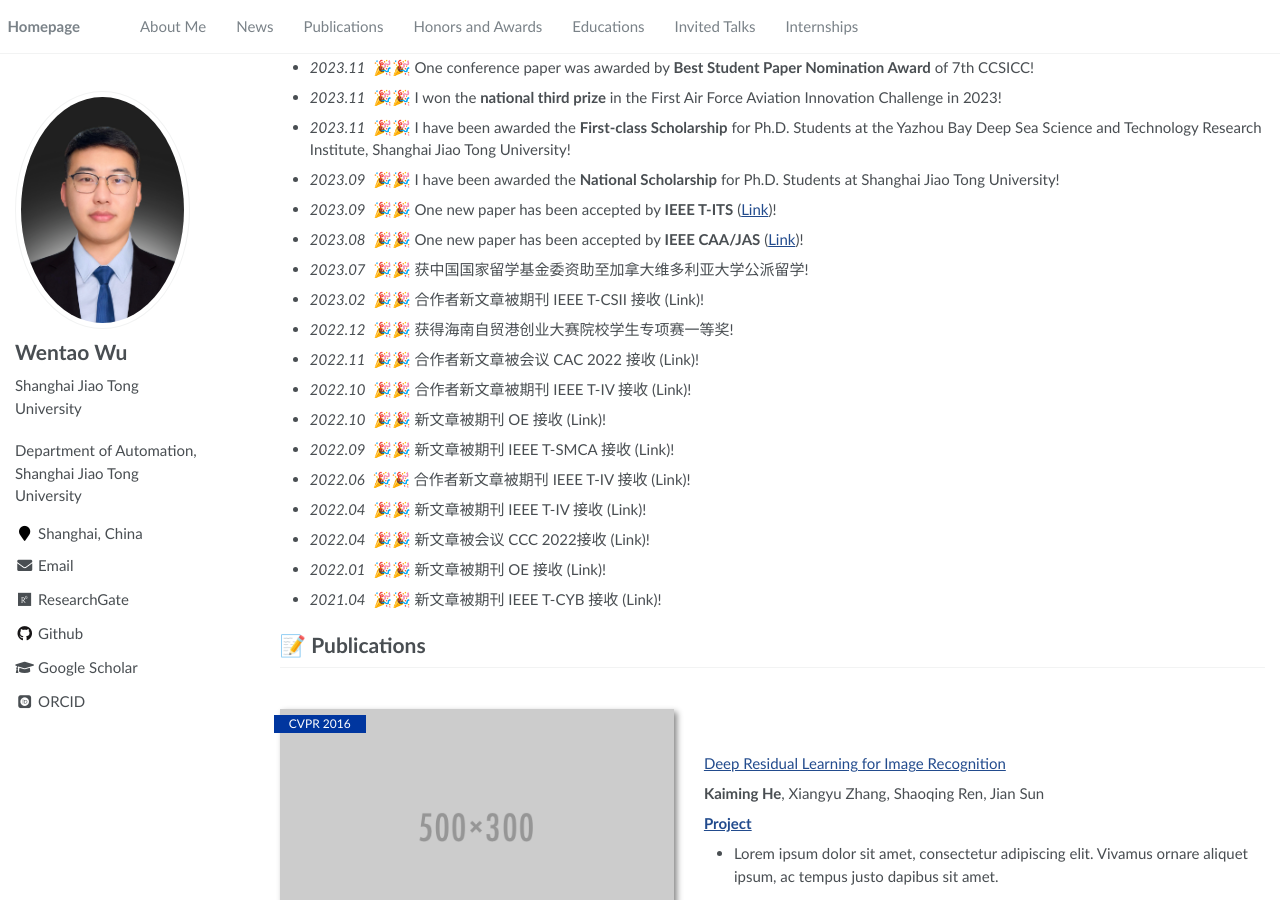
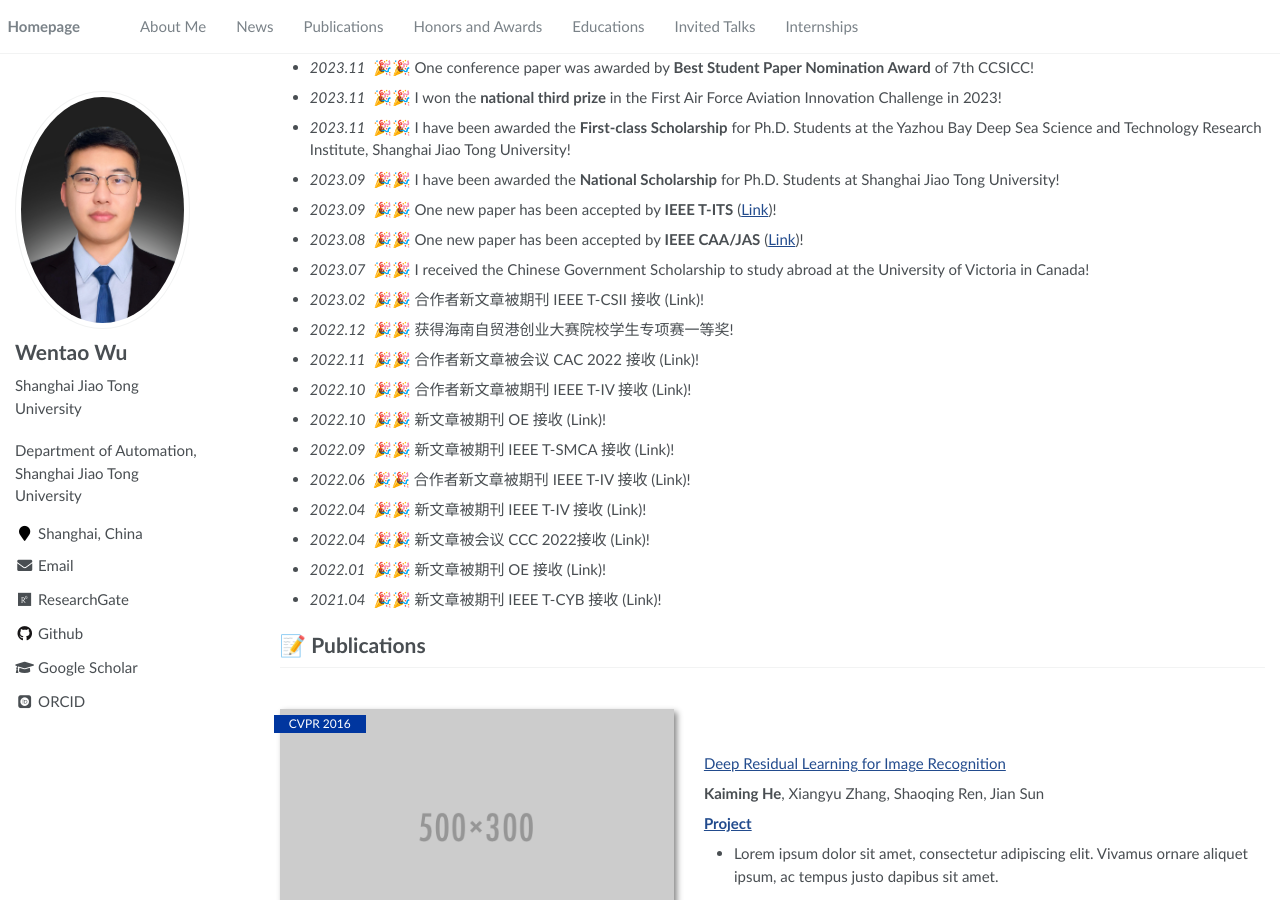
Before and after one commit to wwtsjtu/wwt.github.io, a Jekyll site: the page built from _pages/about.md, in a window 1280 px wide and 900 px high, scrolled down 788 px. Built offline with Jekyll 4.4.1, drawn with Linux system fonts in a browser that asks for light colours; some web fonts are replaced.

Commit message:
Update about.md

```diff
--- a/_pages/about.md
+++ b/_pages/about.md
@@ -37,7 +37,7 @@ My research interest includes neural machine translation and computer vision. I
 - *2023.09* &nbsp;🎉🎉   I have been awarded the **National Scholarship** for Ph.D. Students at Shanghai Jiao Tong University!
 - *2023.09* &nbsp;🎉🎉  One new paper has been accepted by **IEEE T-ITS** ([Link](https://ieeexplore.ieee.org/xpl/RecentIssue.jsp?punumber=6979))!
 - *2023.08* &nbsp;🎉🎉  One new paper has been accepted by **IEEE CAA/JAS** ([Link](https://www.ieee-jas.net/indexen.html))!
-- *2023.07* &nbsp;🎉🎉  获中国国家留学基金委资助至加拿大维多利亚大学公派留学!
+- *2023.07* &nbsp;🎉🎉  I received the Chinese Government Scholarship to study abroad at the University of Victoria in Canada!
 - *2023.02* &nbsp;🎉🎉  合作者新文章被期刊 IEEE T-CSII 接收 (Link)!
 - *2022.12* &nbsp;🎉🎉  获得海南自贸港创业大赛院校学生专项赛一等奖!
 - *2022.11* &nbsp;🎉🎉  合作者新文章被会议 CAC 2022 接收 (Link)!
```
